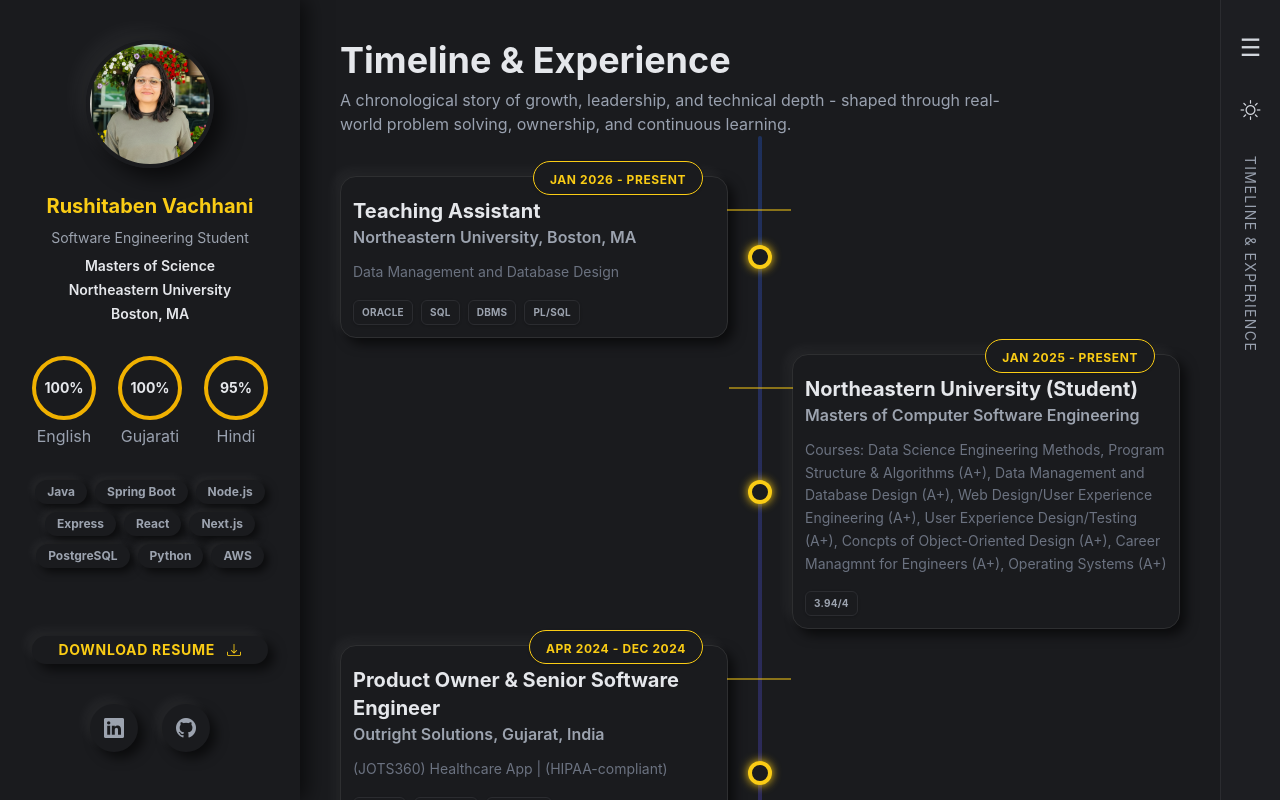
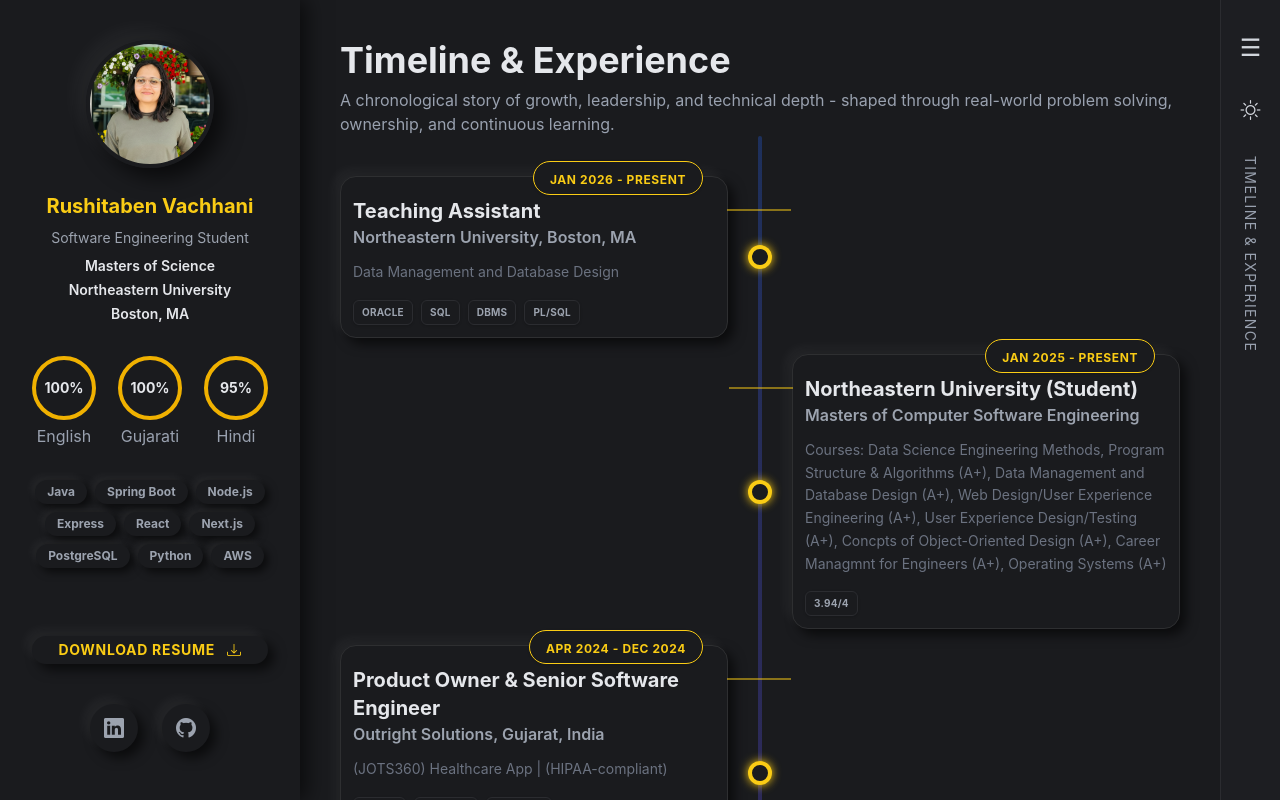
Before and after one commit to rushita-vachhani/resume, a Next.js app: page /experience in a window 1280 px wide. Built offline with nearby package versions, Linux system fonts and the light colour scheme.

Commit message:
Update paragraph width in ExperiencePage for improved layout consistency

```diff
--- a/src/app/experience/page.tsx
+++ b/src/app/experience/page.tsx
@@ -4,7 +4,7 @@
   return (
     <section className="section-container">
       <h1 className="text-4xl font-bold mb-2">Timeline & Experience</h1>
-      <p className="text-gray-600 dark:text-gray-400 max-w-2xl">
+      <p className="text-gray-600 dark:text-gray-400 w-full">
         A chronological story of growth, leadership, and technical depth - shaped through real-world problem solving, ownership, and continuous learning.
       </p>
 
```
